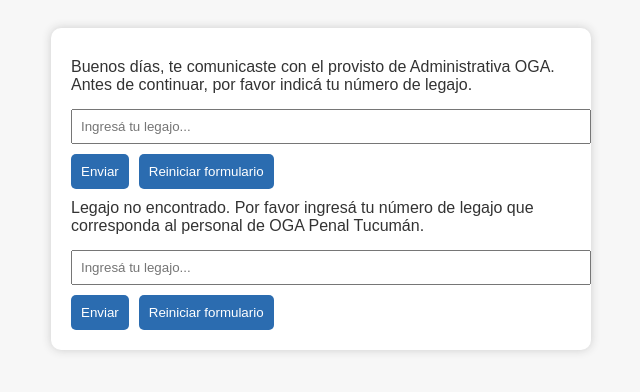
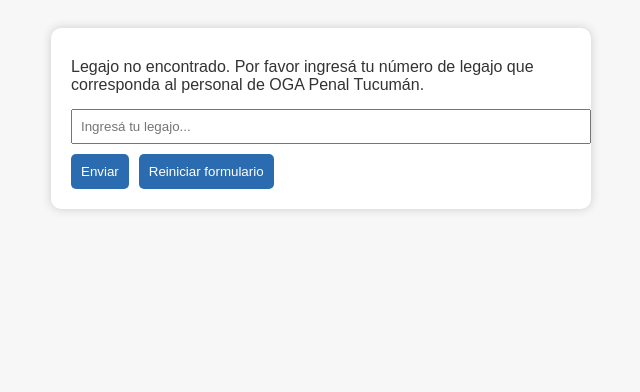
Before and after one commit to uadmoga/chatbot-oga, a plain HTML site: page index.html in a window 1280 px wide. Both pictures are taken after a click on the button "Enviar". Shown: the whole page, without its empty margins (319-959 px from the left). Drawn offline with Linux system fonts and the light colour scheme.

Commit message:
Update index.html

```diff
--- a/index.html
+++ b/index.html
@@ -48,8 +48,11 @@
       pedirLegajo();
     }
 
-    function pedirLegajo() {
-      box.innerHTML = `<div class="bot">Buenos días, te comunicaste con el provisto de Administrativa OGA.<br>Antes de continuar, por favor indicá tu número de legajo.</div>`;
+    function pedirLegajo(mensajeError = false) {
+      box.innerHTML = mensajeError
+        ? `<div class="bot">Legajo no encontrado. Por favor ingresá tu número de legajo que corresponda al personal de OGA Penal Tucumán.</div>`
+        : `<div class="bot">Buenos días, te comunicaste con el provisto de Administrativa OGA.<br>Antes de continuar, por favor indicá tu número de legajo.</div>`;
+
       const input = document.createElement("input");
       input.type = "text";
       input.placeholder = "Ingresá tu legajo...";
@@ -78,10 +81,7 @@
               stepIndex = 0;
               setTimeout(() => nextStep(), 1000);
             } else {
-              box.innerHTML += `<div class="bot">Legajo no encontrado. Por favor ingresá tu número de legajo que corresponda al personal de OGA Penal Tucumán.</div>`;
-              box.appendChild(input);
-              box.appendChild(button);
-              box.appendChild(resetButton);
+              pedirLegajo(true);
             }
           });
       }
```
